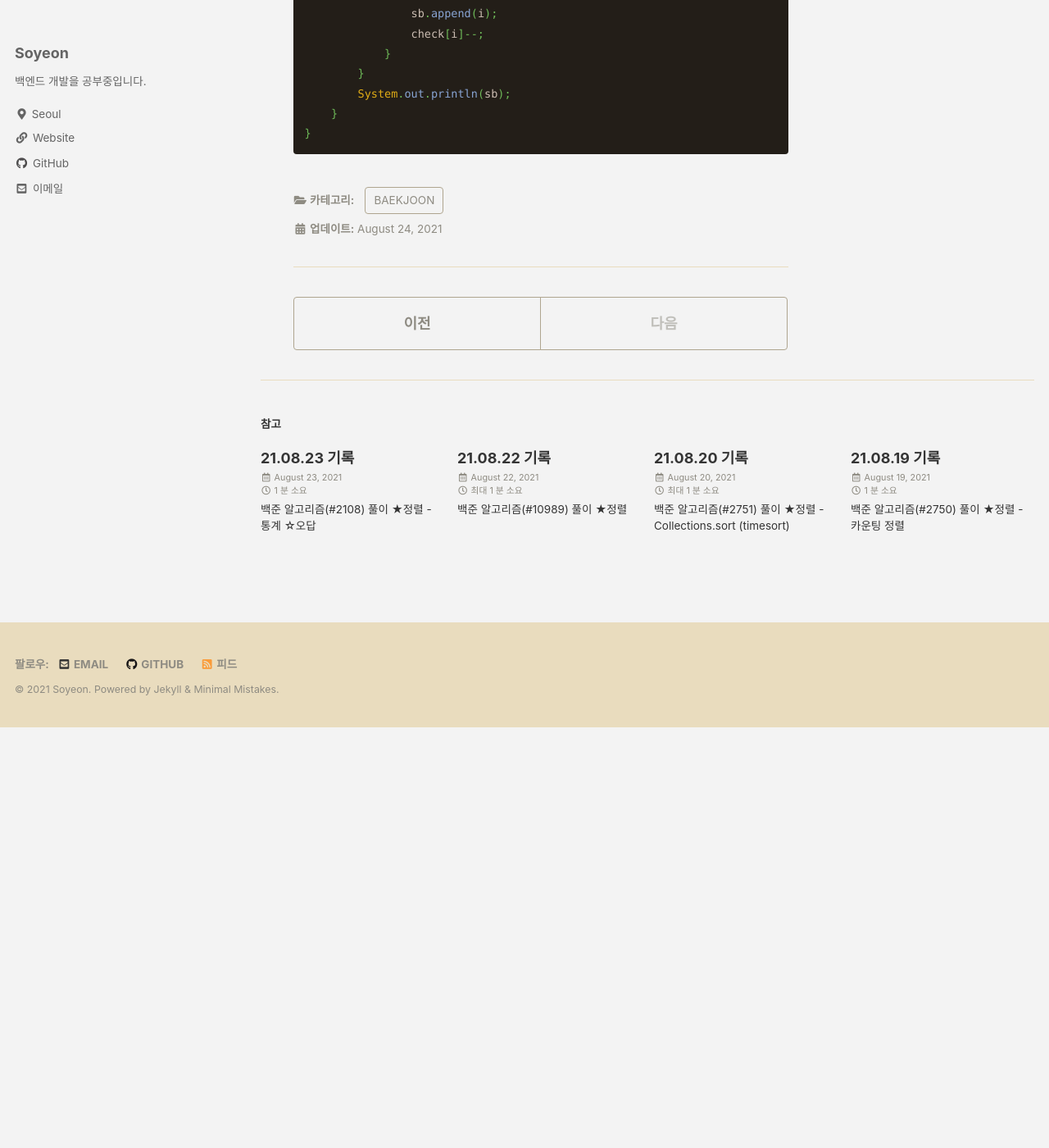
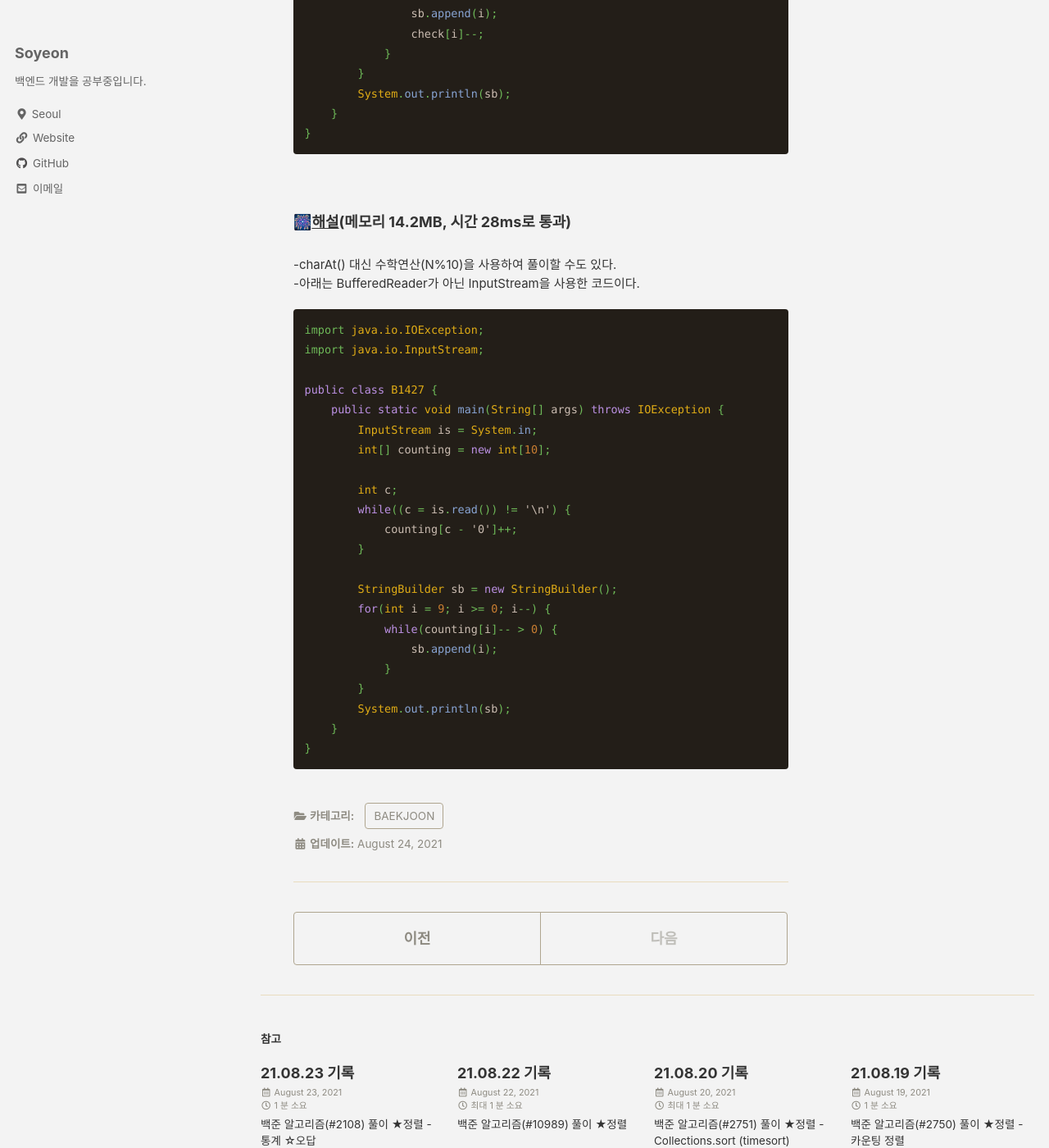
Before and after one commit to liv660/liv660.github.io, a Jekyll site: the page built from _posts/TIL/21.08.study/2021-08-24-210824.md, in a window 1280 px wide and 1400 px high, scrolled down 856 px. Shown: the whole window at 82% size. Built offline with Jekyll 4.4.1, drawn with Linux system fonts in a browser that asks for light colours; cached includes are drawn as plain includes; before the commit the page ends 1743 px from its top, so only the background shows below that.

Commit message:
Update 08.24 #1427 algorithm

````diff
--- a/_posts/TIL/21.08.study/2021-08-24-210824.md
+++ b/_posts/TIL/21.08.study/2021-08-24-210824.md
@@ -37,3 +37,34 @@ public class B1427 {
     }
 }
 ```
+
+<br>
+
+###### 🎆[해설](https://st-lab.tistory.com/109)(메모리 14.2MB, 시간 28ms로 통과)<br/>
+-charAt() 대신 수학연산(N%10)을 사용하여 풀이할 수도 있다.<br>
+-아래는 BufferedReader가 아닌 InputStream을 사용한 코드이다.<br>
+
+```java
+import java.io.IOException;
+import java.io.InputStream;
+
+public class B1427 {
+    public static void main(String[] args) throws IOException {
+        InputStream is = System.in;
+        int[] counting = new int[10];
+
+        int c;
+        while((c = is.read()) != '\n') {
+            counting[c - '0']++;
+        }
+
+        StringBuilder sb = new StringBuilder();
+        for(int i = 9; i >= 0; i--) {
+            while(counting[i]-- > 0) {
+                sb.append(i);
+            }
+        }
+        System.out.println(sb);
+    }
+}
+```
````
